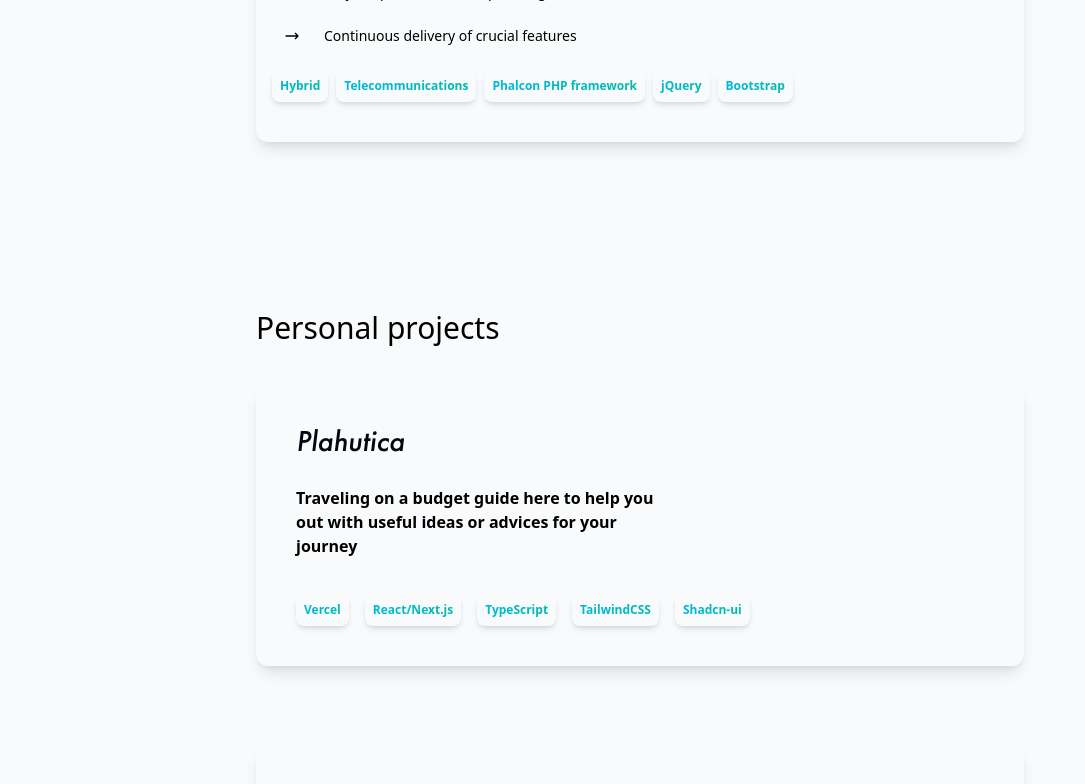
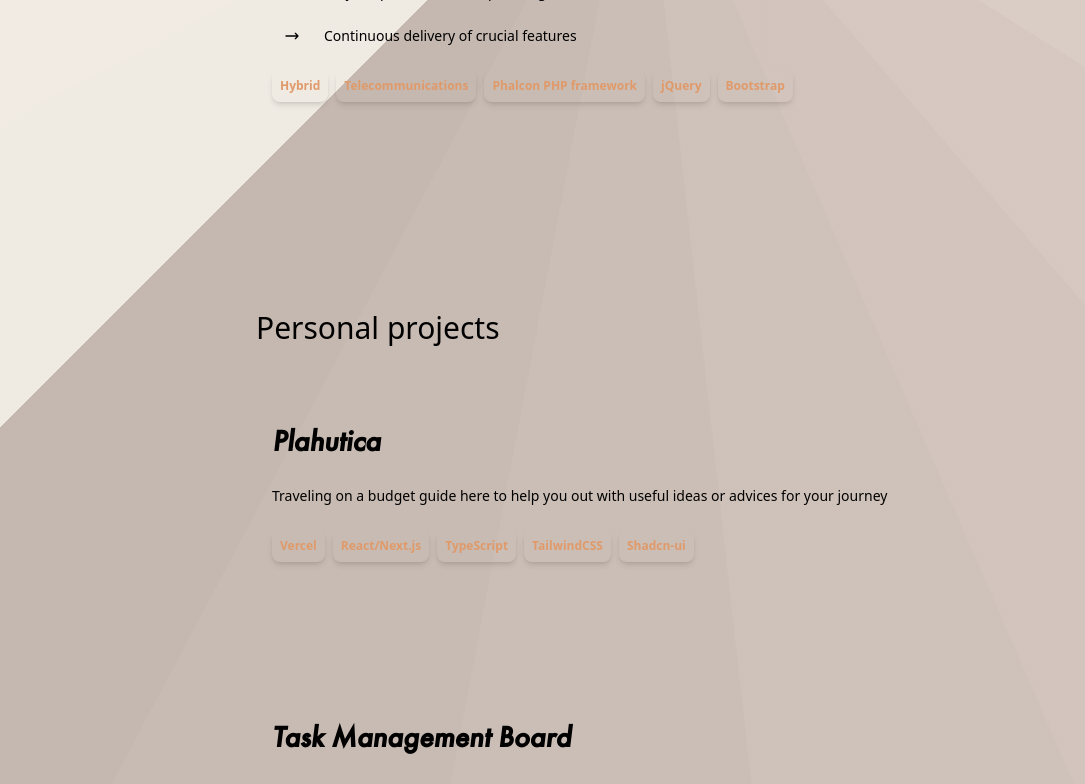
Before and after one commit to jknezevic1712/portfolio, a Next.js app: page / in a window 1280 px wide. Shown: the part 1640-2424 px from the top of the page, without its empty margins (0-1085 px from the left). Built offline with nearby package versions, Linux system fonts and the light colour scheme.

Commit message:
WIP Rework

```diff
--- a/app/page.tsx
+++ b/app/page.tsx
@@ -1,31 +1,17 @@
-'use client';
-
-import { useState } from 'react';
-
 import Hero from '../components/templates/Hero';
 import WorkExperience from '../components/templates/WorkExperience';
 import About from '../components/templates/About';
 import PersonalProjects from '../components/templates/PersonalProjects';
-import { BsFillMoonStarsFill } from 'react-icons/bs';
 
 export default function Home() {
-	const [darkMode, setDarkMode] = useState(false);
-
 	return (
-		<div className={darkMode ? 'dark' : ''}>
-			<main className="flex flex-col items-center bg-gray-50 px-3 pt-16 dark:bg-gray-800">
+		<main className="flex flex-col items-center px-3 pt-16">
 			<div className="flex flex-col items-center gap-12 max-w-3xl">
 				<Hero />
 				<About />
 				<WorkExperience />
 				<PersonalProjects />
 			</div>
-
-				<BsFillMoonStarsFill
-					className="cursor-pointer text-2xl dark:text-gray-100 fixed bottom-12 right-12 3xl:text-3xl"
-					onClick={() => setDarkMode((v) => !v)}
-				/>
 		</main>
-		</div>
 	);
 }
--- a/components/atoms/Anchor.tsx
+++ b/components/atoms/Anchor.tsx
@@ -3,7 +3,7 @@ import { HTMLAttributes, ReactNode } from 'react';
 
 const AnchorVariants = {
 	DEFAULT: '',
-	CV: 'ml-8 rounded-md bg-gradient-to-r from-cyan-500 to-teal-500 px-4 py-2 text-white lg:hover:bg-gradient-to-r lg:hover:from-cyan-600 lg:hover:to-teal-600 lg:hover:transition-all 3xl:text-lg',
+	CV: 'ml-8 rounded-md text-highlight px-4 py-2 text-white lg:hover:transition-all 3xl:text-lg',
 	BADGE: 'border rounded-2xl p-1 text-2xl',
 } as const;
 
--- a/components/atoms/HeaderText.tsx
+++ b/components/atoms/HeaderText.tsx
@@ -13,7 +13,7 @@ export default function HeaderText({
 	url = '',
 }: HeaderTextProps) {
 	const HeaderTextComponent = () => (
-		<h2 className="font-futura text-lg text-gray-950 md:text-3xl 2xl:text-3xl">
+		<h2 className="font-futura text-start text-xl font-bold md:text-3xl 2xl:text-3xl">
 			{children}
 		</h2>
 	);
--- a/components/atoms/Paragraph.tsx
+++ b/components/atoms/Paragraph.tsx
@@ -3,9 +3,9 @@ import { ReactNode } from 'react';
 const ParagraphClassTypes = {
 	DEFAULT: 'max-w-sm font-semibold py-2 2xl:text-lg',
 	CONTENT:
-		'py-2 text-center text-base leading-8 text-gray-800 dark:text-gray-300 md:text-left md:text-lg 3xl:text-xl',
+		'py-2 text-center text-base leading-8 text-gray-800 md:text-left md:text-lg 3xl:text-xl',
 	LARGE:
-		'mx-auto max-w-lg py-5 text-base leading-8 text-gray-800 dark:text-gray-300 md:text-lg 2xl:text-xl',
+		'mx-auto max-w-lg py-5 text-base leading-8 text-gray-800 md:text-lg 2xl:text-xl',
 	CARD: 'max-w-sm py-2 2xl:text-lg',
 	LABEL: 'py-1 text-gray-800',
 } as const;
--- /dev/null
+++ b/components/molecules/TechStackBadges.tsx
@@ -0,0 +1,14 @@
+interface TechStackBadgesProps {
+	badges: readonly string[];
+}
+
+export const TechStackBadges = ({ badges }: TechStackBadgesProps) => {
+	return badges.map((badge) => (
+		<div
+			key={badge}
+			className="text-highlight font-semibold p-2 shadow-md rounded-lg text-xs 2xl:text-sm"
+		>
+			<span>{badge}</span>
+		</div>
+	));
+};
--- a/components/molecules/WideCard.tsx
+++ b/components/molecules/WideCard.tsx
@@ -15,7 +15,7 @@ export default function WideCard({
 }: WideCardProps) {
 	return (
 		<div
-			className={`gap-4 flex flex-1 basis-1/3 xl:basis-1/4 flex-col items-center justify-start rounded-xl p-10 text-center shadow-lg dark:bg-gray-200 lg:hover:-translate-y-2 lg:transition-all lg:duration-500 group my-5 md:my-10 ${className}`}
+			className={`gap-4 flex flex-1 basis-1/3 xl:basis-1/4 flex-col items-center justify-start rounded-xl p-10 text-center shadow-lg lg:hover:-translate-y-2 lg:transition-all lg:duration-500 group my-5 md:my-10 ${className}`}
 			{...props}
 		>
 			{children}
--- a/components/templates/About.tsx
+++ b/components/templates/About.tsx
@@ -4,7 +4,7 @@ import Paragraph from '../atoms/Paragraph';
 export default function About() {
 	return (
 		<section className="my-5 w-full max-w-7xl">
-			<h3 className="mb-5 text-center text-3xl dark:text-gray-100 md:text-left 3xl:text-4xl">
+			<h3 className="mb-5 text-center text-3xl md:text-left 3xl:text-4xl">
 				About
 			</h3>
 
--- a/components/templates/PersonalProjects.tsx
+++ b/components/templates/PersonalProjects.tsx
@@ -1,11 +1,11 @@
 import HeaderText from '../atoms/HeaderText';
-import Paragraph from '../atoms/Paragraph';
 import { RESUME_DATA } from '@/lib/data/RESUME_DATA';
+import { TechStackBadges } from '../molecules/TechStackBadges';
 
 export default function PersonalProjects() {
 	return (
 		<section className="mt-5 w-full max-w-7xl">
-			<h3 className="mb-5 text-center text-3xl dark:text-gray-100 md:text-left 3xl:text-4xl">
+			<h3 className="mb-5 text-center text-3xl md:text-left 3xl:text-4xl">
 				Personal projects
 			</h3>
 			<div className="grid grid-cols-1 justify-center xl:gap-10">
@@ -13,7 +13,7 @@ export default function PersonalProjects() {
 					return (
 						<div
 							key={project.title}
-							className={`flex flex-1 basis-1/3 xl:basis-1/4 flex-col items-start justify-start rounded-xl p-10 text-start shadow-lg dark:bg-gray-200 lg:hover:-translate-y-2 lg:transition-all lg:duration-500 lg:hover:shadow-3xl gap-4 group my-5 md:my-10`}
+							className={`flex flex-1 basis-1/3 xl:basis-1/4 flex-col items-start justify-start rounded-xl py-10 px-4 text-start lg:hover:-translate-y-2 lg:transition-all lg:duration-500 lg:hover:backdrop-blur-md gap-4 group my-5 md:my-10`}
 						>
 							<HeaderText
 								asLink
@@ -22,19 +22,12 @@ export default function PersonalProjects() {
 								{project.title}
 							</HeaderText>
 
-							<Paragraph>{project.description}</Paragraph>
+							<p className="font-light text-sm py-2 text-start 2xl:text-lg">
+								{project.description}
+							</p>
 
-							<div className="w-full flex flex-wrap items-center gap-4 mt-3">
-								{project.techStack.map((tech: string) => {
-									return (
-										<div
-											key={tech}
-											className="text-transparent font-semibold bg-linear-to-r from-cyan-500 to-teal-500 bg-clip-text p-2 shadow-md rounded-lg w-full md:w-auto text-xs 2xl:text-base"
-										>
-											{tech}
-										</div>
-									);
-								})}
+							<div className="w-full flex flex-wrap items-center justify-start gap-2">
+								<TechStackBadges badges={project.techStack} />
 							</div>
 						</div>
 					);
--- a/components/templates/WorkExperience.tsx
+++ b/components/templates/WorkExperience.tsx
@@ -1,22 +1,12 @@
 import { RESUME_DATA } from '@/lib/data/RESUME_DATA';
 import { HiOutlineArrowNarrowRight } from 'react-icons/hi';
+import { TechStackBadges } from '../molecules/TechStackBadges';
 
 export default function WorkExperience() {
-	const WorkExperienceBadges = ({ badges }: { badges: readonly string[] }) => {
-		return badges.map((badge) => (
-			<div
-				key={badge}
-				className="text-transparent font-semibold bg-linear-to-r from-cyan-500 to-teal-500 bg-clip-text p-2 shadow-md rounded-lg text-xs"
-			>
-				<span>{badge}</span>
-			</div>
-		));
-	};
-
 	return (
 		<section className="mb-5 mt-10 w-full max-w-7xl">
 			<div className="mb-20">
-				<h3 className="mb-5 text-center text-3xl dark:text-gray-100 md:text-left 3xl:text-4xl">
+				<h3 className="mb-5 text-center text-3xl md:text-left 3xl:text-4xl">
 					Work experience
 				</h3>
 
@@ -24,7 +14,7 @@ export default function WorkExperience() {
 					return (
 						<div
 							key={workExp.company}
-							className="flex flex-1 basis-1/3 xl:basis-1/4 flex-col items-center justify-start rounded-xl py-10 px-4 text-center shadow-lg dark:bg-gray-200 my-5 md:my-10 lg:hover:shadow-3xl lg:transition-all lg:hover:-translate-y-2 lg:duration-500"
+							className="flex flex-1 basis-1/3 xl:basis-1/4 flex-col items-center justify-start rounded-xl py-10 px-4 text-center my-5 md:my-10 lg:transition-all lg:duration-500 lg:hover:-translate-y-2 lg:hover:backdrop-blur-md"
 						>
 							<div className="w-full grid grid-cols-2">
 								<h3 className="font-futura text-start text-xl font-bold md:text-3xl 2xl:text-3xl">
@@ -61,7 +51,7 @@ export default function WorkExperience() {
 							</div>
 
 							<div className="w-full flex flex-wrap items-center justify-start gap-2">
-								<WorkExperienceBadges badges={workExp.badges} />
+								<TechStackBadges badges={workExp.badges} />
 							</div>
 						</div>
 					);
--- a/styles/globals.css
+++ b/styles/globals.css
@@ -1,19 +1,59 @@
-@import "tailwindcss";
+@import 'tailwindcss';
 
 @theme {
-  --font-burtons: "burtons";
-  --font-futura: "futura";
-  --breakpoint-3xl: 2560px;
-}
-
-@custom-variant dark (&:where(.dark, .dark *));
-
-@font-face {
-  font-family: "burtons";
-  src: url("../public/Burtons.otf");
+	--font-futura: 'futura';
+	--breakpoint-3xl: 2560px;
+	--color-highlight: #e09a6a;
 }
 
 @font-face {
-  font-family: "futura";
-  src: url("../public/FuturaMediumC-Italic.otf");
+	font-family: 'futura';
+	src: url('../public/FuturaMediumC-Italic.otf');
 }
+
+html {
+	background: conic-gradient(
+		from 225deg,
+		rgba(234, 227, 217, 0.75) 0deg,
+		rgba(234, 227, 217, 0.75) 17.143deg,
+		rgba(236, 228, 218, 0.75) calc(17.143deg + 0.1deg),
+		rgba(236, 228, 218, 0.75) 34.286deg,
+		rgba(237, 228, 218, 0.75) calc(34.286deg + 0.1deg),
+		rgba(237, 228, 218, 0.75) 51.429deg,
+		rgba(237, 227, 217, 0.75) calc(51.429deg + 0.1deg),
+		rgba(237, 227, 217, 0.75) 68.571deg,
+		rgba(237, 226, 216, 0.75) calc(68.571deg + 0.1deg),
+		rgba(237, 226, 216, 0.75) 85.714deg,
+		rgba(236, 224, 214, 0.75) calc(85.714deg + 0.1deg),
+		rgba(236, 224, 214, 0.75) 102.857deg,
+		rgba(234, 222, 211, 0.75) calc(102.857deg + 0.1deg),
+		rgba(234, 222, 211, 0.75) 120deg,
+		rgba(232, 219, 208, 0.75) calc(120deg + 0.1deg),
+		rgba(232, 219, 208, 0.75) 137.143deg,
+		rgba(229, 216, 205, 0.75) calc(137.143deg + 0.1deg),
+		rgba(229, 216, 205, 0.75) 154.286deg,
+		rgba(226, 212, 201, 0.75) calc(154.286deg + 0.1deg),
+		rgba(226, 212, 201, 0.75) 171.429deg,
+		rgba(223, 207, 196, 0.75) calc(171.429deg + 0.1deg),
+		rgba(223, 207, 196, 0.75) 188.571deg,
+		rgba(219, 203, 192, 0.75) calc(188.571deg + 0.1deg),
+		rgba(219, 203, 192, 0.75) 205.714deg,
+		rgba(214, 198, 187, 0.75) calc(205.714deg + 0.1deg),
+		rgba(214, 198, 187, 0.75) 222.857deg,
+		rgba(210, 193, 182, 0.75) calc(222.857deg + 0.1deg),
+		rgba(210, 193, 182, 0.75) 240deg,
+		rgba(205, 188, 177, 0.75) calc(240deg + 0.1deg),
+		rgba(205, 188, 177, 0.75) 257.143deg,
+		rgba(200, 182, 172, 0.75) calc(257.143deg + 0.1deg),
+		rgba(200, 182, 172, 0.75) 274.286deg,
+		rgba(195, 177, 167, 0.75) calc(274.286deg + 0.1deg),
+		rgba(195, 177, 167, 0.75) 291.429deg,
+		rgba(190, 173, 162, 0.75) calc(291.429deg + 0.1deg),
+		rgba(190, 173, 162, 0.75) 308.571deg,
+		rgba(185, 168, 157, 0.75) calc(308.571deg + 0.1deg),
+		rgba(185, 168, 157, 0.75) 325.714deg,
+		rgba(181, 164, 153, 0.75) calc(325.714deg + 0.1deg),
+		rgba(181, 164, 153, 0.75) 342.857deg,
+		rgba(177, 160, 149, 0.75) calc(342.857deg + 0.1deg) 360deg
+	);
+}
```
Also changed, not shown: components/molecules/Card.tsx (+7 -7 lines), components/templates/Hero.tsx (+3 -5 lines). Lines whose indentation alone changed are shown as unchanged.
